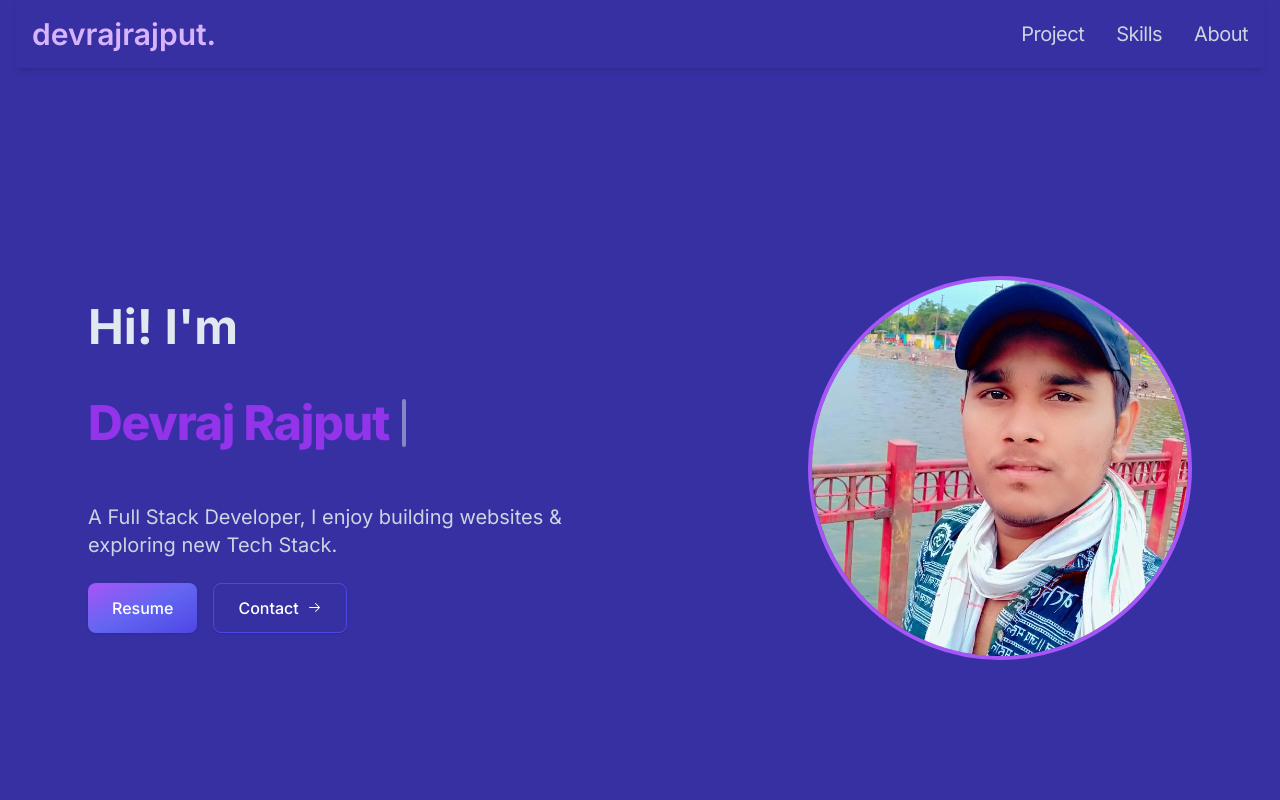
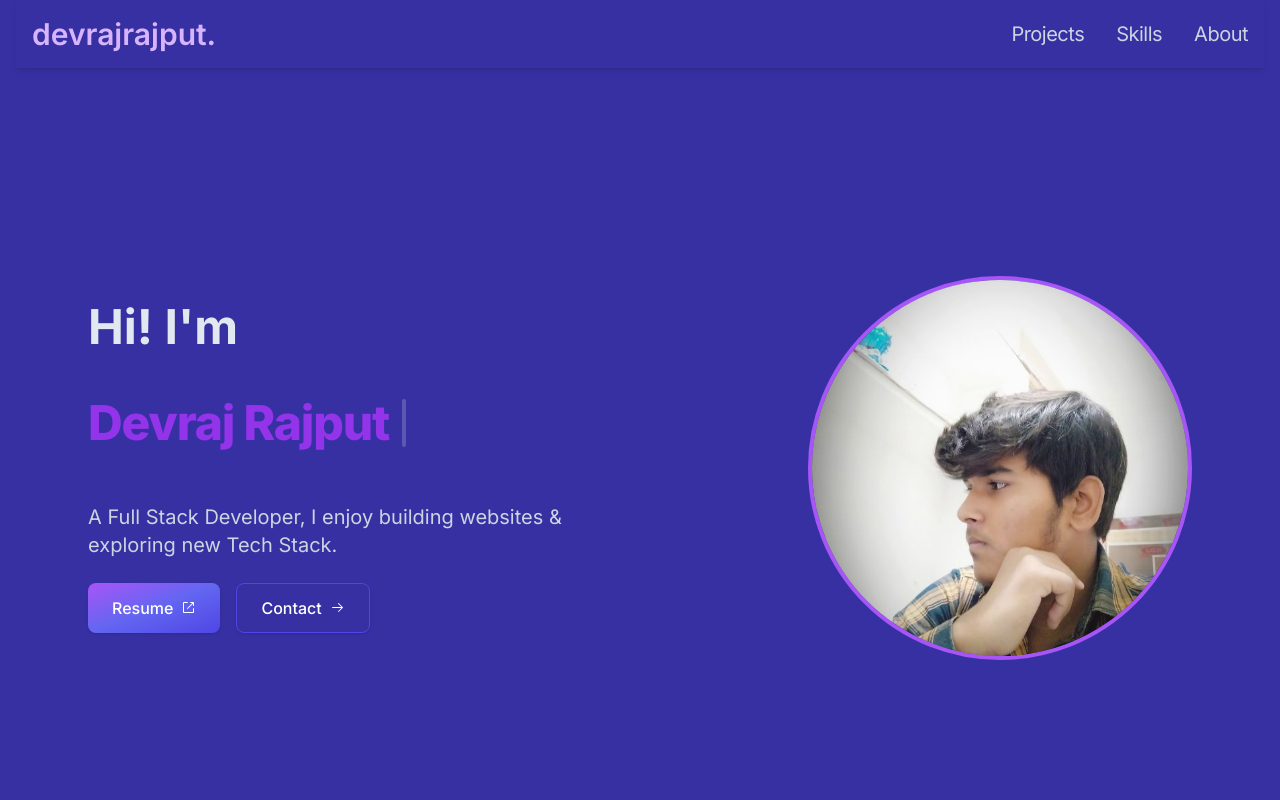
Before and after one commit to devraj27dec/myProtfolio, a Next.js app: page / in a window 1280 px wide. Shown: the top 800 px of the page. Built offline with nearby package versions, Linux system fonts and the light colour scheme.

Commit message:
fixing bugs and add Links🔥

```diff
--- a/src/app/_components/Contact.tsx
+++ b/src/app/_components/Contact.tsx
@@ -1,28 +1,51 @@
-import { Button } from '@/components/ui/button'
-import React from 'react'
+import { Button } from "@/components/ui/button";
+import React from "react";
 
 const Contact = () => {
   return (
-    <div className="flex flex-col items-center justify-center gap-4 sm:py-32 py-16 shadow-lg border-slate-200">
-        <h2 className="scroll-m-20 text-3xl font-extrabold tracking-tight lg:text-4xl text-slate-300">Get In Touch</h2>
-        <p>If you'd like to get in touch with me, feel free to reach out on LinkedIn or my email and I'll get back to you whenever I can.</p>
-        <div className=' flex gap-3'>
-            <Button asChild>
-              <a href="devrajrajput414@gmail.com" className="bg-white text-indigo-600 hover:bg-gray-100 hover:text-black hover:font-bold">Say Hi🖐️</a>
-            </Button>
-            <Button asChild>
-          <a href="https://www.linkedin.com/in/devraj-rajput" target="_blank" rel="noopener noreferrer" className="bg-blue-600 hover:bg-blue-700 focus-visible:font-bold">
+    <section
+      id="contact"
+      className="flex flex-col items-center justify-center gap-4 h-screen sm:py-32 py-16"
+    >
+      <h2 className="scroll-m-20 text-3xl font-extrabold tracking-tight lg:text-4xl text-slate-300">
+        Get In Touch
+      </h2>
+      <p>
+        If you'd like to get in touch with me, feel free to reach out on
+        LinkedIn or my email and I'll get back to you whenever I can.
+      </p>
+      <div className="flex gap-3">
+        <Button asChild>
+          <a
+            href="mailto:devrajrajput414@gmail.com"
+            className="bg-transparent border hover:bg-slate-200 hover:text-black transform transition-transform duration-300 hover:scale-110"
+          >
+            Say Hi🖐️
+          </a>
+        </Button>
+        <Button asChild>
+          <a
+            href="https://www.linkedin.com/in/devraj-rajput"
+            target="_blank"
+            rel="noopener noreferrer"
+            className="  transform transition-transform duration-300 hover:scale-110"
+          >
             LinkedIn
           </a>
         </Button>
         <Button asChild>
-          <a href="https://www.instagram.com/raj_kirar027" target="_blank" rel="noopener noreferrer" className="bg-pink-600 hover:bg-pink-700">
+          <a
+            href="https://www.instagram.com/raj_kirar027"
+            target="_blank"
+            rel="noopener noreferrer"
+            className="bg-pink-600 hover:bg-pink-700 transform transition-transform duration-300 hover:scale-110"
+          >
             Instagram
           </a>
         </Button>
-        </div>
-    </div>
-  )
-}
+      </div>
+    </section>
+  );
+};
 
-export default Contact
+export default Contact;
--- a/src/app/_components/Footer.tsx
+++ b/src/app/_components/Footer.tsx
@@ -3,9 +3,9 @@ import { LinkedInLogoIcon , InstagramLogoIcon , GitHubLogoIcon} from '@radix-ui/
 
 const Footer = () => {
   return (
-    <footer className=' flex flex-col items-center justify-center py-5 text-center'>
-      <span className='text-lg md:text-xl mb-4 md:mb-5'>Designed & Made 💜 By with Devraj Rajput</span>
-      <div className="flex gap-4 md:mt-4">
+    <footer className=' flex flex-col items-center justify-center py-2 text-center'>
+      <span className='text-lg md:text-xl mb-2 md:mb-3'>© Designed & built 💜 By Devraj Rajput . 2024</span>
+      <div className="flex gap-4 md:mt-2">
         <a href="https://www.linkedin.com/in/devraj-rajput" target="_blank" rel="noopener noreferrer">
           <LinkedInLogoIcon className="w-6 h-6 text-gray-300 hover:text-blue-700" />
         </a>
--- a/src/app/_components/Header.tsx
+++ b/src/app/_components/Header.tsx
@@ -5,19 +5,20 @@ import {
   SheetTrigger,
 } from "@/components/ui/sheet";
 import { HamburgerMenuIcon } from "@radix-ui/react-icons";
+import { LinkedInLogoIcon, InstagramLogoIcon, GitHubLogoIcon } from "@radix-ui/react-icons";
 import { config } from "@/constat";
 
 
 const Header = () => {
   return (
-    <header className=" py-4 white shadow-md">
+    <header className="bg-indigo-800 sm:flex sm:sticky sm:top-0 py-4 top-0 z-50 shadow-md ">
       <div className=" container flex justify-between items-center mx-auto px-4">
-        <div>
+        <a href="#home">
           <span className=" text-3xl font-semibold text-purple-300">devrajrajput.</span>
-        </div>
+        </a>
         <div className="hidden md:flex space-x-8">
           {config.header.midNav.map((item , index) => (
-            <a key={index} className=" text-xl tracking-tight text-slate-300 hover:text-slate-100 cursor-pointer">{item.name}</a>
+            <a key={index} href={item.href} className=" text-xl tracking-tight text-slate-300 hover:text-slate-100 cursor-pointer">{item.name}</a>
           ))}
         </div>
         <div className=" md:hidden">
@@ -26,8 +27,20 @@ const Header = () => {
             <SheetContent>
               <div className=" flex flex-col items-center mt-4 gap-4">
                 {config.header.leftNav.map((item, index) => (
-                  <a key={index} className=" text-xl text-slate-500 hover:text-slate-900 cursor-pointer">{item.name}</a>
+                  <a key={index} href={item.href} className=" text-xl text-slate-500 hover:text-slate-900 cursor-pointer">{item.name}</a>
                 ))}
+
+                <div className="flex gap-4 mt-4">
+                  <a href="https://www.linkedin.com/in/devraj-rajput" target="_blank" rel="noopener noreferrer">
+                    <LinkedInLogoIcon className="w-6 h-6 text-blue-700" />
+                  </a>
+                  <a href="https://www.instagram.com/raj_kirar027" target="_blank" rel="noopener noreferrer">
+                    <InstagramLogoIcon className="w-6 h-6 text-pink-600" />
+                  </a>
+                  <a href="https://github.com/devraj27dec" target="_blank" rel="noopener noreferrer">
+                    <GitHubLogoIcon className="w-6 h-6 text-black" />
+                  </a>
+                </div>
               </div>
             </SheetContent>
           </Sheet>
--- a/src/app/_components/Hero.tsx
+++ b/src/app/_components/Hero.tsx
@@ -3,13 +3,12 @@ import { config } from "@/constat";
 import Image from "next/image";
 import React from "react";
 import profile from "../../../public/assets/profile.jpg";
-import { ArrowRightIcon } from "@radix-ui/react-icons";
-import { TypewriterEffectSmooth } from "@/components/ui/Typing-effect";
+import { ArrowRightIcon , ExternalLinkIcon } from "@radix-ui/react-icons";
+import { TypewriterEffectSmooth } from "@/components/Typing-effect";
 
 const Hero = () => {
-
   return (
-    <div className="container flex flex-col md:flex-row items-center justify-between max-w-6xl mx-auto px-4 md:px-6 py-8 md:py-12 border-b border-slate-100 min-h-screen">
+    <section id="home" className="container flex flex-col md:flex-row items-center justify-between max-w-6xl mx-auto px-4 md:px-6 py-8 md:py-12 border-b border-slate-100 min-h-screen">
     {/* Text Section */}
     <div className="text-center md:text-left mb-12 md:mb-0 space-y-6 md:flex-1">
       <span className="text-3xl sm:text-4xl md:text-5xl font-bold block text-slate-200">
@@ -22,15 +21,18 @@ const Hero = () => {
         {config.banner.description}
       </p>
       <div className="mt-8 flex flex-col sm:flex-row sm:space-x-4 space-y-4 sm:space-y-0 justify-center md:justify-start">
-        <button className="inline-flex items-center justify-center px-6 py-3 text-base font-medium text-white bg-gradient-to-br from-purple-500 via-indigo-500 to-indigo-600 rounded-lg shadow hover:from-purple-600 hover:via-indigo-600 hover:to-indigo-700 transition">
-          Resume
-        </button>
-        <button className="inline-flex items-center justify-center px-6 py-3 text-base font-medium text-white border border-indigo-600 rounded-lg shadow hover:bg-indigo-600 hover:text-white transition">
+      <a
+          href="/assets/Resume.pdf" // Add your resume PDF path here
+          download="Devraj_Rajput_Resume.pdf"
+          className="inline-flex items-center justify-center px-6 py-3 text-base font-medium text-white bg-gradient-to-br from-purple-500 via-indigo-500 to-indigo-600 rounded-lg shadow hover:from-purple-600 hover:via-indigo-600 hover:to-indigo-700 transition"
+        >
+          Resume <ExternalLinkIcon className=" ml-2"/>
+        </a>
+        <a href='#contact'  className="inline-flex items-center justify-center px-6 py-3 text-base font-medium text-white border border-indigo-600 rounded-lg shadow hover:bg-indigo-600 hover:text-white transition">
           Contact <ArrowRightIcon className="ml-2" />
-        </button>
+        </a>
       </div>
     </div>
-
     {/* Image Section */}
     <div className="flex justify-center md:justify-end mt-12 md:mt-0 md:flex-1">
       <Image
@@ -41,7 +43,7 @@ const Hero = () => {
         className="border-4 border-purple-500 rounded-full object-cover w-52 h-52 sm:w-64 sm:h-64 md:w-96 md:h-96"
       />
     </div>
-  </div>
+  </section>
   );
 };
 
--- a/src/app/_components/Projects.tsx
+++ b/src/app/_components/Projects.tsx
@@ -6,7 +6,7 @@ import { ExternalLinkIcon } from "@radix-ui/react-icons";
 
 const Projects = () => {
   return (
-    <section className="flex flex-col items-center justify-center gap-4 sm:py-32 py-16 shadow-lg border-slate-200">
+    <section id="projects" className="flex flex-col items-center justify-center gap-4 sm:py-32 py-16 shadow-lg border-slate-200">
       <h2 className="scroll-m-20 text-3xl font-extrabold tracking-tight lg:text-4xl text-slate-300">
         Projects
       </h2>
--- a/src/app/globals.css
+++ b/src/app/globals.css
@@ -59,6 +59,9 @@
   }
 }
 
+html {
+  scroll-behavior: smooth;
+}
 
 
 @layer base {
--- a/src/constat.ts
+++ b/src/constat.ts
@@ -4,29 +4,38 @@ export const config = {
         leftNav: [
             {
                 name:'Home',
+                href: '#home'
             },
             {
-                name:'About'
+                name:'About',
+                href: '#about'
             },
             {
-                name:'Skills'
+                name:'Skills',
+                href:'#skills'
             },
             {
-                name:'Projects'
+                name:'Projects',
+                href:'#projects'
             },
             {
-                name:'Contact'
+                name:'Contact',
+                href:'#contact'
             },
         ],
         midNav: [
             {
-                name:'Project'
+                name:'Projects',
+                href:'#projects'
+
             },
             {
-                name:'Skills'
+                name:'Skills',
+                href:'#skills'
             },
             {
-                name:'About'
+                name:'About',
+                href:'#about'
             }
         ],
     }   ,
```
Also changed, not shown: src/app/_components/About.tsx (+20 -16 lines), public/assets/profile.jpg, src/components/Typing-effect.tsx (renamed from src/components/ui/Typing-effect.tsx), 1 other file (tests, documents, lock files or other folders).
